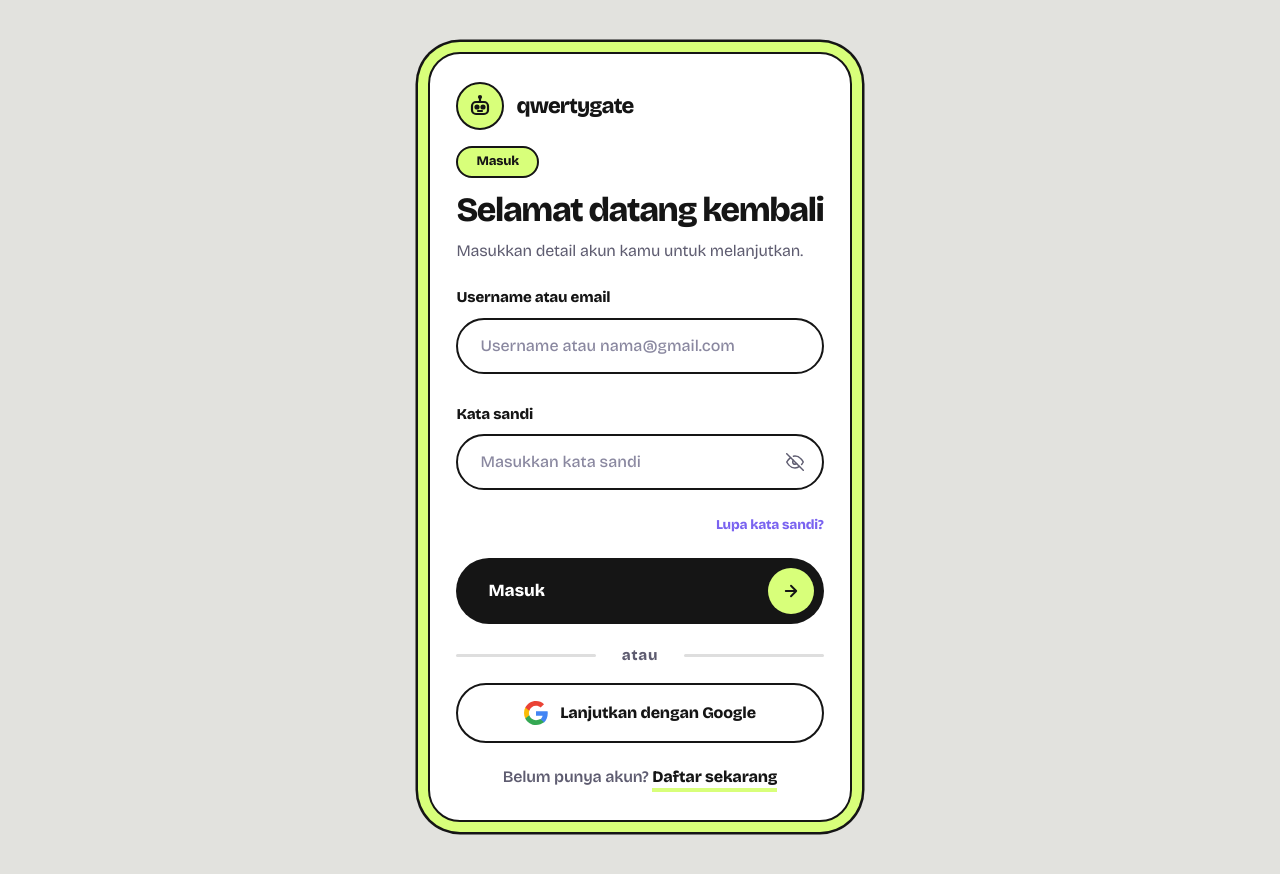
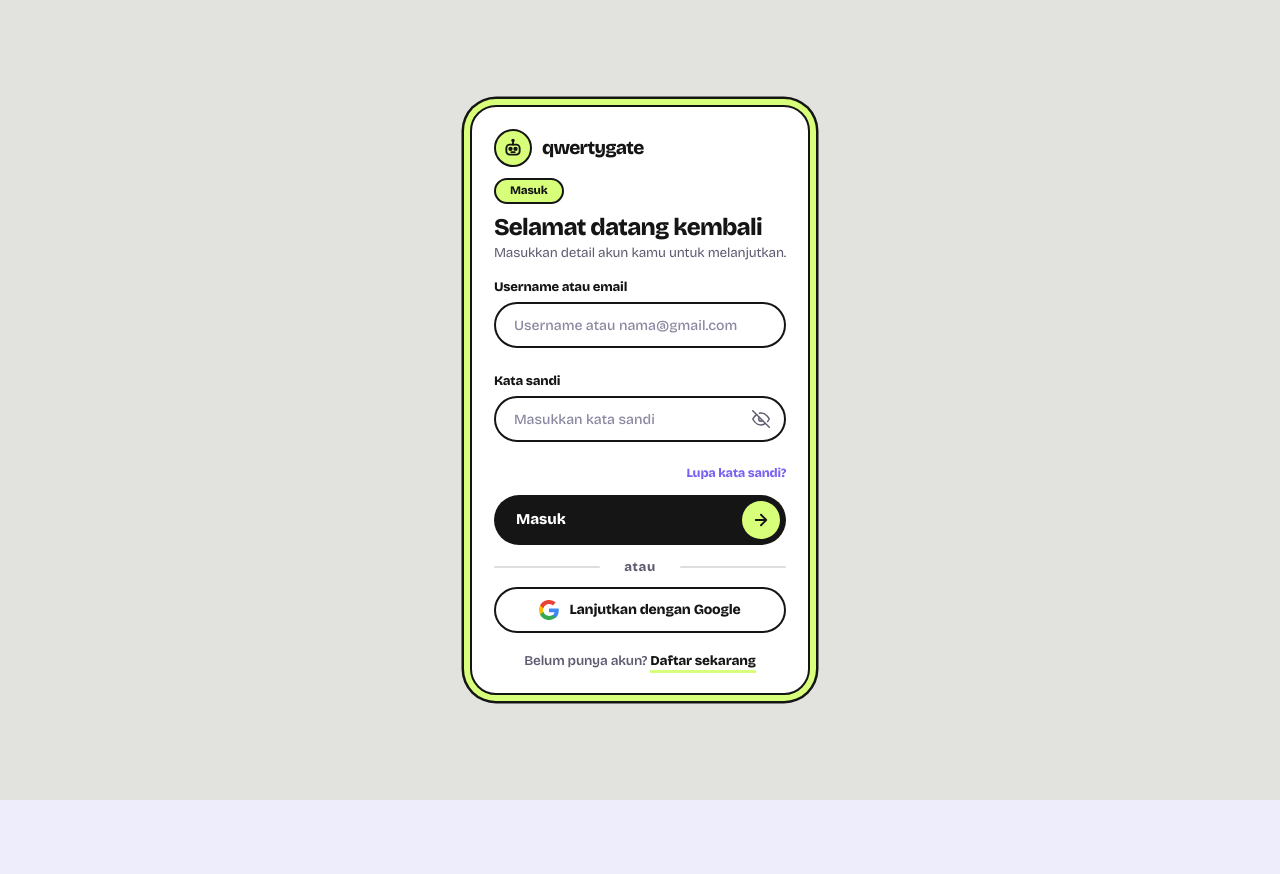
Before and after one commit to pariiee/jadibo-qwerty, a website: page public/login.html in a window 1280 px wide. After the commit the page ends 800 px from the top, so only its background shows below. Drawn offline with nearby package versions, Linux system fonts and the light colour scheme; files that its build step writes are made by us from their sources; no server answers.

Commit message:
style(auth): compact vertical layout to fit in 1 screen without scrolling

```diff
--- a/public/assets/auth.css
+++ b/public/assets/auth.css
@@ -1,5 +1,5 @@
 
-/* ══ Auth Bento Neo-Brutalist Styles (qwertygate) ══ */
+/* ══ Auth Bento Neo-Brutalist Compact Styles (qwertygate) ══ */
 :root {
   --bg: #EEEDFB;
   --ink: #151515;
@@ -13,33 +13,35 @@
 body.page-auth {
   margin: 0 !important;
   min-height: 100vh !important;
+  height: 100vh !important;
   background: var(--bg) !important;
   color: var(--ink) !important;
   font-family: 'Bricolage Grotesque', system-ui, -apple-system, sans-serif !important;
   display: flex !important;
   align-items: center !important;
   justify-content: center !important;
-  padding: 32px 16px !important;
+  padding: 12px 16px !important;
   box-sizing: border-box !important;
+  overflow-y: auto !important;
 }
 
 .auth-wrap {
   width: 100% !important;
-  max-width: 440px !important;
-  margin: 20px auto !important;
+  max-width: 410px !important;
+  margin: auto !important;
   box-sizing: border-box !important;
 }
 
-/* Card Neo-Brutalist dengan Double Border Aksen */
+/* Card Compact dengan Ring Proporsional */
 .auth-card {
   background: #FFFFFF !important;
   border: 2.5px solid #151515 !important;
-  border-radius: 32px !important;
-  padding: 28px 26px !important;
+  border-radius: 26px !important;
+  padding: 22px 22px 20px !important;
   box-sizing: border-box !important;
   position: relative !important;
   margin: 0 !important;
-  box-shadow: 0 0 0 10px var(--accent), 0 0 0 12.5px #151515 !important;
+  box-shadow: 0 0 0 6px var(--accent), 0 0 0 8.5px #151515 !important;
 }
 
 /* Warna Aksen Per Pane */
@@ -54,19 +56,23 @@ body.page-auth {
   align-items: center !important;
   justify-content: flex-start !important;
   text-align: left !important;
-  gap: 12px !important;
-  margin-bottom: 16px !important;
+  gap: 10px !important;
+  margin-bottom: 10px !important;
 }
 .auth-logo-dot {
-  width: 48px !important;
-  height: 48px !important;
+  width: 38px !important;
+  height: 38px !important;
   border-radius: 50% !important;
-  border: 2.5px solid #151515 !important;
+  border: 2px solid #151515 !important;
   background: var(--accent) !important;
   display: inline-flex !important;
   align-items: center !important;
   justify-content: center !important;
   flex-shrink: 0 !important;
+}
+.auth-logo-dot svg {
+  width: 20px !important;
+  height: 20px !important;
 }
 #auth-register .auth-logo-dot svg {
   stroke: #FFFFFF !important;
@@ -75,7 +81,7 @@ body.page-auth {
   fill: #FFFFFF !important;
 }
 .auth-brand-name {
-  font-size: 22px !important;
+  font-size: 19px !important;
   font-weight: 800 !important;
   color: #151515 !important;
   letter-spacing: -0.04em !important;
@@ -84,13 +90,13 @@ body.page-auth {
 /* Pill Tag Status */
 .auth-tag {
   display: inline-block !important;
-  border: 2.5px solid #151515 !important;
+  border: 2px solid #151515 !important;
   background: var(--accent) !important;
   border-radius: 999px !important;
-  padding: 6px 18px !important;
-  font-size: 13px !important;
+  padding: 4px 14px !important;
+  font-size: 11.5px !important;
   font-weight: 800 !important;
-  margin-bottom: 14px !important;
+  margin-bottom: 10px !important;
   color: #151515 !important;
   line-height: 1.2 !important;
 }
@@ -100,47 +106,47 @@ body.page-auth {
 
 /* Judul & Deskripsi */
 .auth-card h2 {
-  font-size: 34px !important;
+  font-size: 24px !important;
   font-weight: 800 !important;
-  letter-spacing: -0.04em !important;
-  line-height: 1.05 !important;
+  letter-spacing: -0.03em !important;
+  line-height: 1.1 !important;
   text-align: left !important;
   color: #151515 !important;
-  margin: 0 0 12px !important;
+  margin: 0 0 4px !important;
 }
 .auth-desc {
-  font-size: 16px !important;
-  line-height: 1.45 !important;
+  font-size: 13.5px !important;
+  line-height: 1.4 !important;
   color: #5E5C70 !important;
   text-align: left !important;
-  margin: 0 0 24px !important;
+  margin: 0 0 14px !important;
 }
 
 /* Fields & Form */
 form {
   display: flex !important;
   flex-direction: column !important;
-  gap: 16px !important;
+  gap: 10px !important;
 }
 .field {
   display: flex !important;
   flex-direction: column !important;
 }
 .field label {
-  font-size: 15px !important;
+  font-size: 13px !important;
   font-weight: 800 !important;
   color: #151515 !important;
-  margin-bottom: 8px !important;
+  margin-bottom: 5px !important;
   text-align: left !important;
 }
 
-/* Input Pill 56px */
+/* Input Pill 46px */
 .inp {
-  height: 56px !important;
-  border: 2.5px solid #151515 !important;
+  height: 46px !important;
+  border: 2px solid #151515 !important;
   border-radius: 999px !important;
-  padding: 0 22px !important;
-  font-size: 16px !important;
+  padding: 0 18px !important;
+  font-size: 14px !important;
   font-family: inherit !important;
   font-weight: 500 !important;
   color: #151515 !important;
@@ -156,11 +162,11 @@ form {
 }
 .inp:focus {
   outline: 3px solid var(--accent) !important;
-  outline-offset: 2px !important;
+  outline-offset: 1px !important;
 }
 #auth-login .inp:focus {
   outline: 3px solid #151515 !important;
-  outline-offset: 2px !important;
+  outline-offset: 1px !important;
 }
 .inp.is-invalid, .inp.invalid {
   border-color: #B42318 !important;
@@ -172,11 +178,11 @@ form {
   width: 100% !important;
 }
 .inp-pass-wrap .inp {
-  padding-right: 56px !important;
+  padding-right: 48px !important;
 }
 .btn-toggle-pass {
   position: absolute !important;
-  right: 14px !important;
+  right: 12px !important;
   top: 50% !important;
   transform: translateY(-50%) !important;
   background: none !important;
@@ -185,7 +191,7 @@ form {
   display: grid !important;
   place-items: center !important;
   color: #5E5C70 !important;
-  padding: 6px !important;
+  padding: 4px !important;
 }
 .btn-toggle-pass:hover {
   color: #151515 !important;
@@ -193,16 +199,16 @@ form {
 
 /* Hints & Inline Errors */
 .field-hint {
-  font-size: 13px !important;
+  font-size: 11.5px !important;
   color: #5E5C70 !important;
-  margin-top: 8px !important;
+  margin-top: 4px !important;
   text-align: left !important;
 }
 .field-err {
-  font-size: 13px !important;
+  font-size: 11.5px !important;
   color: #B42318 !important;
   font-weight: 700 !important;
-  margin-top: 8px !important;
+  margin-top: 4px !important;
   text-align: left !important;
   display: block !important;
 }
@@ -212,11 +218,11 @@ form {
 .auth-aux {
   display: flex !important;
   justify-content: flex-end !important;
-  margin: -4px 0 6px !important;
+  margin: -2px 0 2px !important;
 }
 .auth-link-sub {
   color: #7A63F0 !important;
-  font-size: 13.5px !important;
+  font-size: 12.5px !important;
   font-weight: 800 !important;
   text-decoration: none !important;
 }
@@ -224,9 +230,9 @@ form {
   text-decoration: underline !important;
 }
 
-/* Tombol Submit 66px Kapsul */
+/* Tombol Submit 50px Kapsul */
 .btn-auth-submit {
-  height: 66px !important;
+  height: 50px !important;
   border-radius: 999px !important;
   background: #151515 !important;
   color: #FFFFFF !important;
@@ -235,8 +241,8 @@ form {
   display: flex !important;
   justify-content: space-between !important;
   align-items: center !important;
-  padding: 0 10px 0 32px !important;
-  font-size: 17px !important;
+  padding: 0 6px 0 22px !important;
+  font-size: 15px !important;
   font-weight: 800 !important;
   cursor: pointer !important;
   width: 100% !important;
@@ -254,8 +260,8 @@ form {
   cursor: not-allowed !important;
 }
 .btn-arrow {
-  width: 46px !important;
-  height: 46px !important;
+  width: 38px !important;
+  height: 38px !important;
   border-radius: 50% !important;
   background: var(--accent) !important;
   color: #151515 !important;
@@ -271,9 +277,9 @@ form {
 .auth-divider {
   display: flex !important;
   align-items: center !important;
-  gap: 14px !important;
-  margin: 20px 0 16px !important;
-  font-size: 15px !important;
+  gap: 12px !important;
+  margin: 12px 0 10px !important;
+  font-size: 13px !important;
   font-weight: 800 !important;
   color: #5E5C70 !important;
   text-align: center !important;
@@ -282,24 +288,24 @@ form {
 .auth-divider::after {
   content: "" !important;
   flex: 1 !important;
-  height: 3px !important;
+  height: 2px !important;
   background: #DEDEDE !important;
   border-radius: 999px !important;
 }
 
-/* Tombol Google 60px */
+/* Tombol Google 46px */
 .btn-social {
-  height: 60px !important;
+  height: 46px !important;
   border-radius: 999px !important;
-  border: 2.5px solid #151515 !important;
+  border: 2px solid #151515 !important;
   background: #FFFFFF !important;
   color: #151515 !important;
-  font-size: 16px !important;
+  font-size: 14px !important;
   font-weight: 800 !important;
   display: flex !important;
   align-items: center !important;
   justify-content: center !important;
-  gap: 12px !important;
+  gap: 10px !important;
   text-decoration: none !important;
   box-shadow: none !important;
   width: 100% !important;
@@ -311,16 +317,16 @@ form {
   background: #FAFAFA !important;
 }
 .social-ic {
-  width: 24px !important;
-  height: 24px !important;
+  width: 20px !important;
+  height: 20px !important;
   flex-shrink: 0 !important;
 }
 
 /* Switch Link Footer */
 .switch-line {
-  margin: 22px 0 0 !important;
+  margin: 14px 0 0 !important;
   text-align: center !important;
-  font-size: 16px !important;
+  font-size: 13.5px !important;
   color: #5E5C70 !important;
   font-weight: 600 !important;
 }
@@ -328,33 +334,33 @@ form {
   font-weight: 800 !important;
   color: #151515 !important;
   text-decoration: none !important;
-  box-shadow: inset 0 -4px 0 var(--accent) !important;
-  padding-bottom: 2px !important;
+  box-shadow: inset 0 -3px 0 var(--accent) !important;
+  padding-bottom: 1px !important;
   display: inline-block !important;
 }
 
 /* Password Strength Bar */
 .pass-strength {
-  margin-top: 10px !important;
+  margin-top: 6px !important;
   display: flex !important;
   align-items: center !important;
-  gap: 14px !important;
+  gap: 10px !important;
 }
 .strength-bars {
   display: flex !important;
-  gap: 12px !important;
+  gap: 8px !important;
   flex: 1 !important;
 }
 .s-bar {
-  height: 12px !important;
-  border: 2.5px solid #151515 !important;
+  height: 8px !important;
+  border: 2px solid #151515 !important;
   border-radius: 999px !important;
   background: #FFFFFF !important;
   flex: 1 !important;
   transition: background .25s ease !important;
 }
 .strength-txt {
-  font-size: 15px !important;
+  font-size: 12.5px !important;
   font-weight: 800 !important;
   color: #5E5C70 !important;
 }
@@ -365,11 +371,11 @@ form {
 /* Alert Messages */
 .err, .ok-msg {
   border: 2px solid #151515 !important;
-  border-radius: 18px !important;
-  padding: 12px 16px !important;
+  border-radius: 14px !important;
+  padding: 8px 12px !important;
   font-weight: 700 !important;
-  font-size: 13.5px !important;
-  margin-bottom: 12px !important;
+  font-size: 12.5px !important;
+  margin-bottom: 8px !important;
   box-sizing: border-box !important;
 }
 .err {
@@ -382,14 +388,3 @@ form {
   color: #151515 !important;
 }
 .ok-msg:empty { display: none !important; }
-
-@media (max-width: 480px) {
-  body.page-auth { padding: 24px 12px !important; }
-  .auth-card { padding: 24px 18px !important; border-radius: 26px !important; }
-  .auth-card h2 { font-size: 28px !important; }
-  .auth-desc { font-size: 14.5px !important; }
-  .inp { height: 50px !important; font-size: 15px !important; }
-  .btn-auth-submit { height: 58px !important; font-size: 16px !important; padding: 0 8px 0 24px !important; }
-  .btn-arrow { width: 40px !important; height: 40px !important; }
-  .btn-social { height: 52px !important; font-size: 15px !important; }
-}
--- a/public/sw.js
+++ b/public/sw.js
@@ -1,6 +1,6 @@
 'use strict';
 
-const CACHE_NAME = 'qwertygate-pwa-v91';
+const CACHE_NAME = 'qwertygate-pwa-v92';
 const PRECACHE_ASSETS = [
   '/offline.html',
   '/manifest.json',
```
